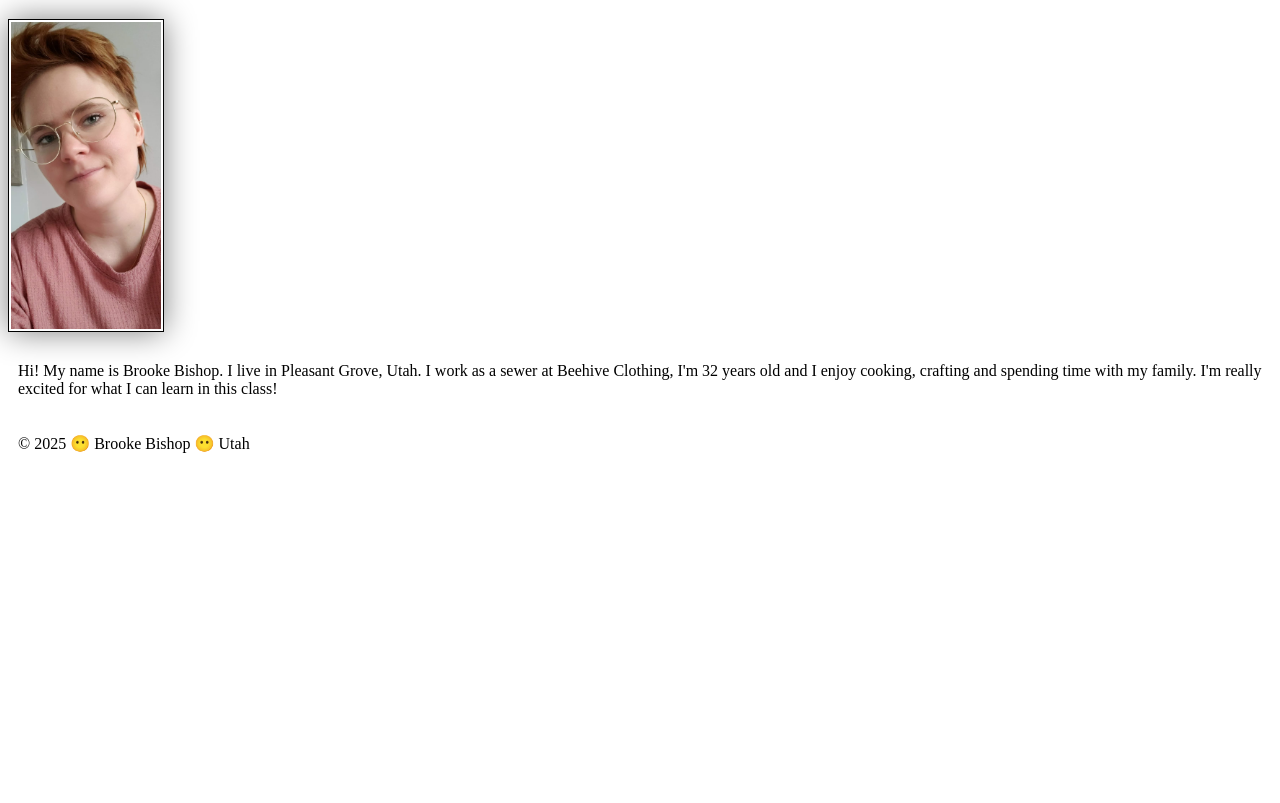
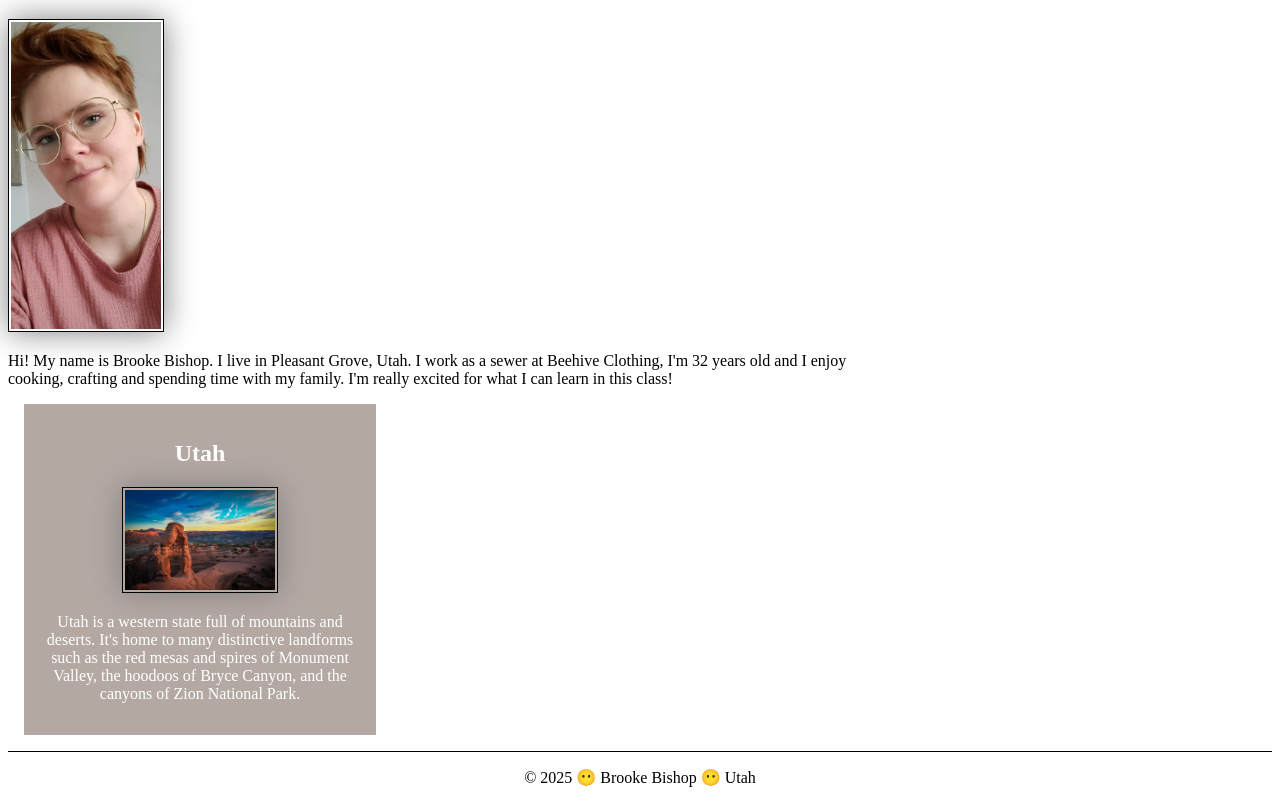
Before and after one commit to brookemb93-bot/wdd130, a plain HTML site: page index.html in a window 1280 px wide. Shown: the part 205-1008 px from the top of the page. Before the commit the page ends 800 px from the top, so only its background shows below. Drawn offline with Linux system fonts and the light colour scheme.

Commit message:
Week 02 Assignment

```diff
--- a/index.html
+++ b/index.html
@@ -5,6 +5,8 @@
     <meta charset="UTF-8">
     <meta name="viewport" content="width=device-width, initial-scale=1.0">
     <title>Brooke Bishop | WDD 130</title>
+    <meta name="description" content="Brooke Bishop WDD130 About Me Page">
+    <meta name="author" content="Brooke Bishop">
     <link rel="stylesheet" href="styles\styles.css">
 </head>
 
@@ -15,6 +17,7 @@
             <a href="wwr/">Rafting Website</a>
         </nav>
     </header>
+
     <main>
         <h1>Brooke Bishop | WDD 130</h1>
         <img src="images/profile.jpg" alt="Hi, my name is Brooke Bishop" width="200">
@@ -22,6 +25,15 @@
             years old and I enjoy cooking, crafting and spending time with my family. I'm really excited for what I can
             learn in this class!</p>
     </main>
+
+    <aside>
+        <h2>Utah</h2>
+        <img src="images/utah-image.jpg" alt="Photo of Delicate Arch in Moab, Utah">
+        <p>Utah is a western state full of mountains and deserts. It's home to many distinctive landforms such as the
+            red mesas and spires of Monument Valley, the hoodoos of Bryce Canyon, and the canyons of Zion National Park.
+        </p>
+    </aside>
+
     <footer>
         <p>&copy; 2025 😶 Brooke Bishop 😶 Utah</p>
     </footer>
--- a/styles/styles.css
+++ b/styles/styles.css
@@ -18,5 +18,30 @@ img {
     box-shadow: 0 0 30px gray;
 }
 p {
-    padding: 10px;
+    padding: 0;
 }
+main {
+    max-width: 840px;
+}
+main img {
+    width: 150px
+    height: auto
+}
+aside {
+    width: 20rem;
+    margin: 1rem;
+    border: 1px solid rgb(000/0.2);
+    padding: 1rem;
+    background-color: #b4a8a3;
+    color: white;
+    text-align: center;
+}
+aside img {
+    width: 200px
+    height: auto;
+}
+footer {
+    margin-top: 15px;
+    border-top: 1px solid #000;
+    text-align: center;
+}
```
Also changed, not shown: images/utah-image.jpg (added).
